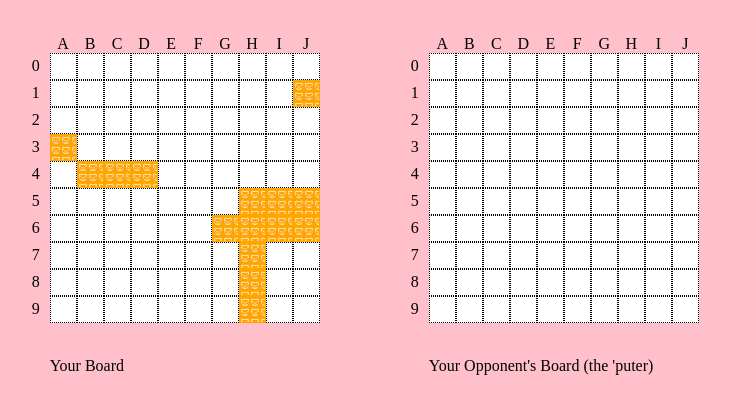
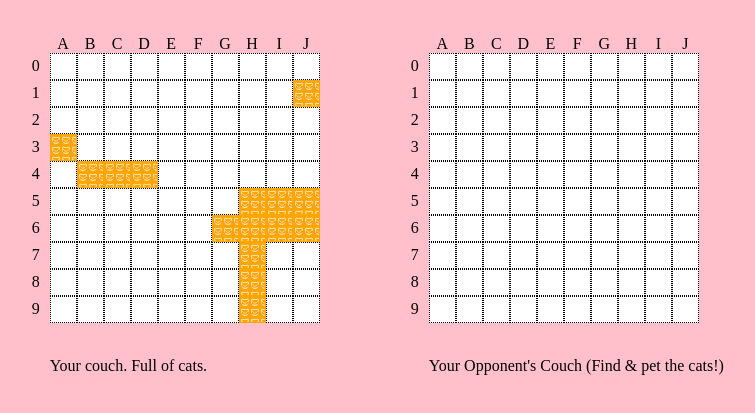
Before and after one commit to susancantdance/battleship, a website built with webpack: page src/index.html in a window 1280 px wide. Shown: the part 69-482 px from the top of the page, without its empty margins (287-1042 px from the left). Built offline with nearby package versions, Linux system fonts and the light colour scheme; files whose address does not match are found by name.

Commit message:
added silly messages.

```diff
--- a/src/index.html
+++ b/src/index.html
@@ -35,7 +35,7 @@
       </div>
       <div class="grid opp"></div>
       <dialog><p class="msg">Hiss! Computer is taking her turn.</p></dialog>
-      <div class="label opp">Your Board</div>
+      <div class="label opp">Your couch. Full of cats.</div>
 
       <div class="X-axis-letters two">
         <p class="letter">A</p>
@@ -62,7 +62,7 @@
         <p class="number">9</p>
       </div>
       <div class="grid you"></div>
-      <div class="label you">Your Opponent's Board (the 'puter)</div>
+      <div class="label you">Your Opponent's Couch (Find & pet the cats!)</div>
     </div>
   </body>
 </html>
```
Also changed, not shown: dist/index.html, dist/main.js.
